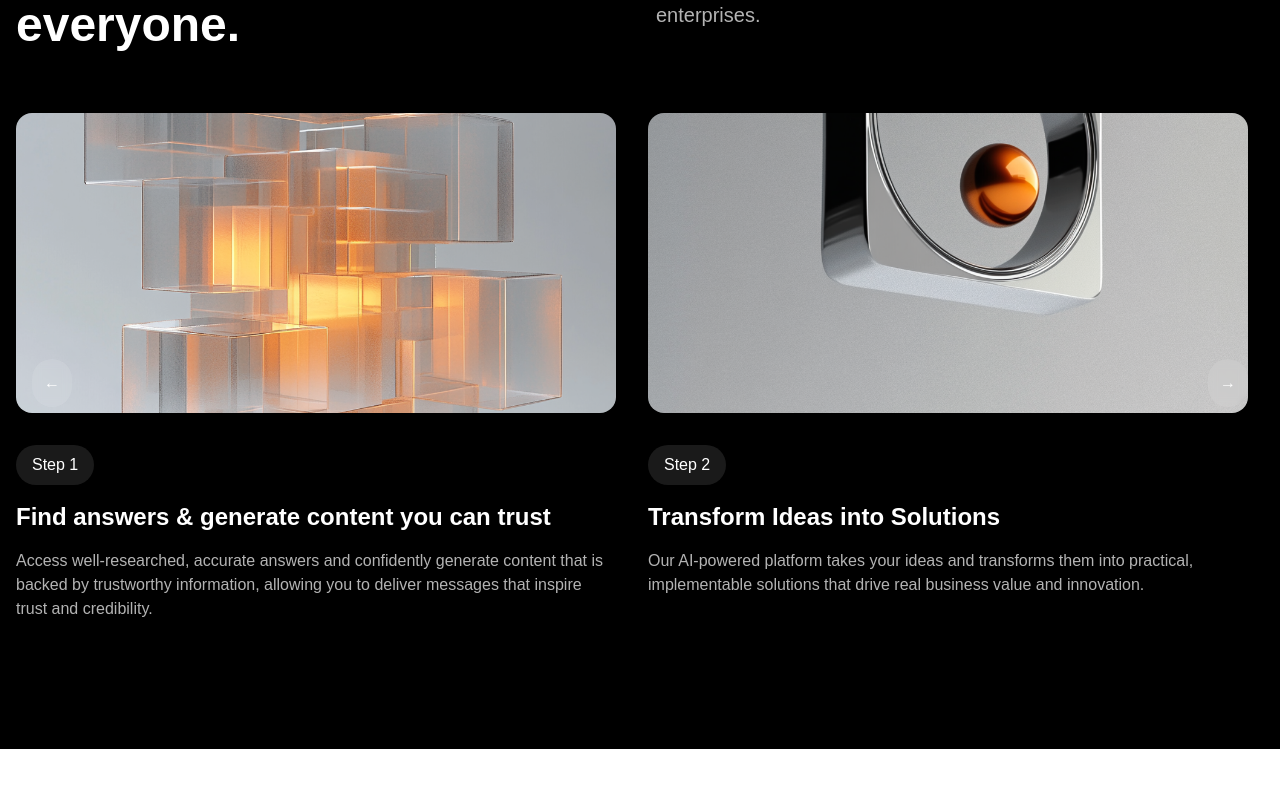
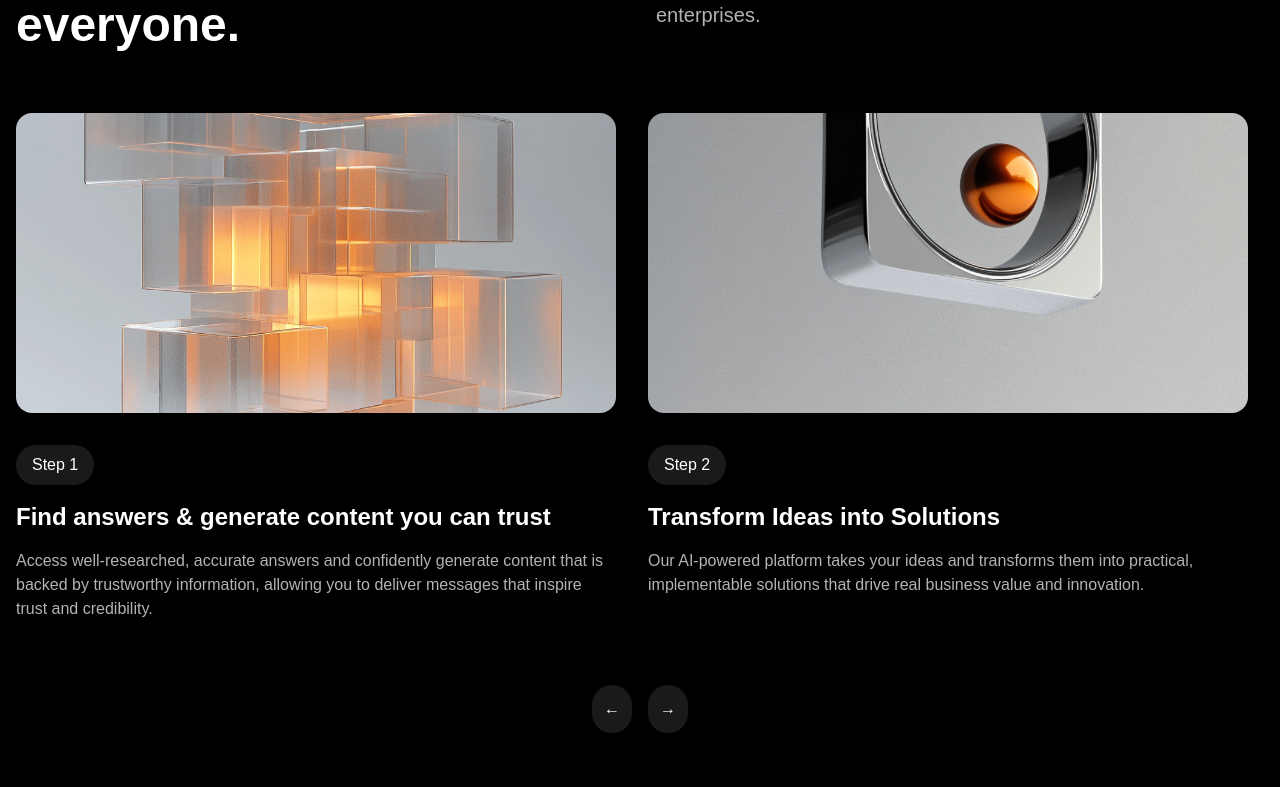
Before and after one commit to varuntree/baddam, a Next.js app: page / in a window 1280 px wide. Shown: the part 2363-3150 px from the top of the page. Before the commit the page ends 3112 px from the top, so only its background shows below. Built offline with nearby package versions, Linux system fonts and the light colour scheme.

Commit message:
Assistant checkpoint: Move navigation buttons to bottom of page
Assistant generated file changes:
- app/pages/HowWeWork.tsx: Keep navigation buttons at bottom of page

---

User prompt:

keep the two button bottom of the page

```diff
--- a/app/pages/HowWeWork.tsx
+++ b/app/pages/HowWeWork.tsx
@@ -44,20 +44,22 @@ export default function HowWeWork() {
               </div>
             ))}
           </div>
+          <div className="flex justify-center gap-4 mt-8">
             <button
               onClick={() => document.getElementById('slider')?.scrollBy(-600, 0)}
-            className="absolute left-4 top-1/2 -translate-y-1/2 bg-white/10 hover:bg-white/20 text-white p-3 rounded-full backdrop-blur-sm"
+              className="bg-white/10 hover:bg-white/20 text-white p-3 rounded-full backdrop-blur-sm"
             >
               ←
             </button>
             <button
               onClick={() => document.getElementById('slider')?.scrollBy(600, 0)}
-            className="absolute right-4 top-1/2 -translate-y-1/2 bg-white/10 hover:bg-white/20 text-white p-3 rounded-full backdrop-blur-sm"
+              className="bg-white/10 hover:bg-white/20 text-white p-3 rounded-full backdrop-blur-sm"
             >
               →
             </button>
           </div>
         </div>
       </div>
+    </div>
   );
 }
```
Lines whose indentation alone changed are shown as unchanged.
